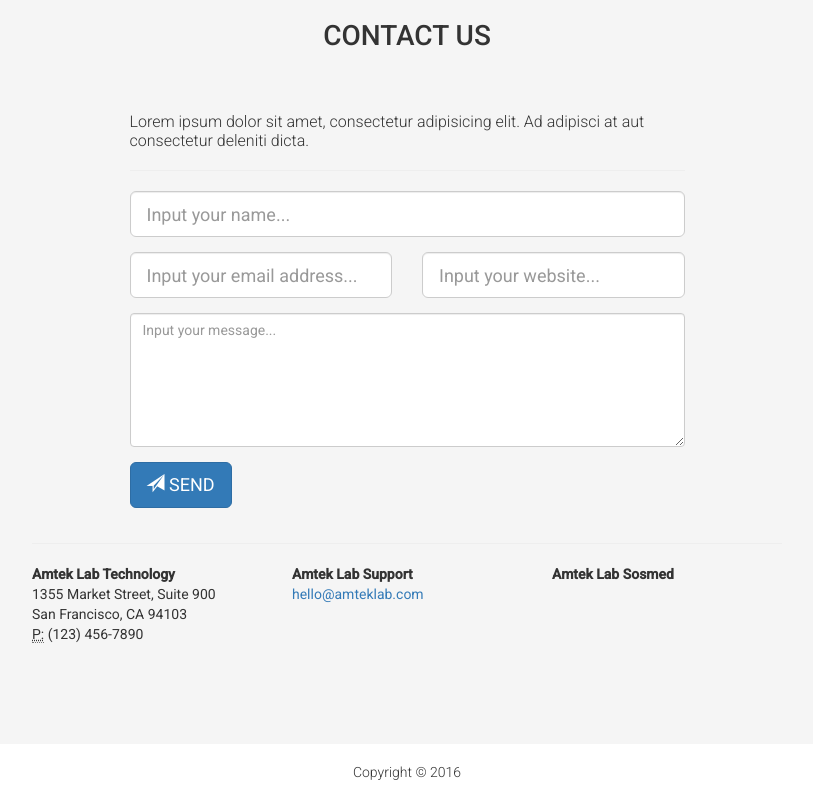
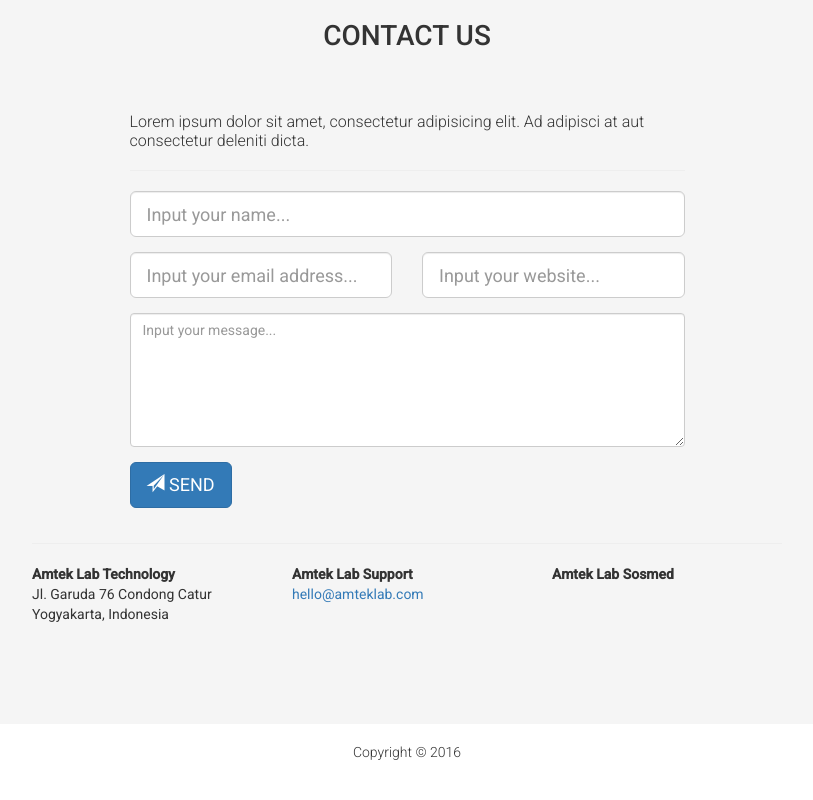
Before and after one commit to vianziro/amteklab-site, a website: page index.html in a window 1280 px wide. Shown: the part 1359-2159 px from the top of the page, without its empty margins (233-1046 px from the left). Drawn offline with nearby package versions, Linux system fonts and the light colour scheme.

Commit message:
cahnge address

```diff
--- a/index.html
+++ b/index.html
@@ -147,9 +147,9 @@
                 <div class="col-md-4">
                   <address>
                     <strong>Amtek Lab Technology</strong><br>
-                    1355 Market Street, Suite 900<br>
-                    San Francisco, CA 94103<br>
-                    <abbr title="Phone">P:</abbr> (123) 456-7890
+                    Jl. Garuda 76 Condong Catur<br>
+                    Yogyakarta, Indonesia<br>
+                    <!--<abbr title="Phone">P:</abbr>-->
                   </address>
                 </div>
                 <div class="col-md-4">
```
